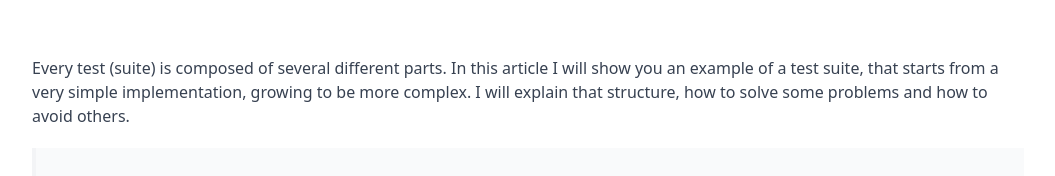
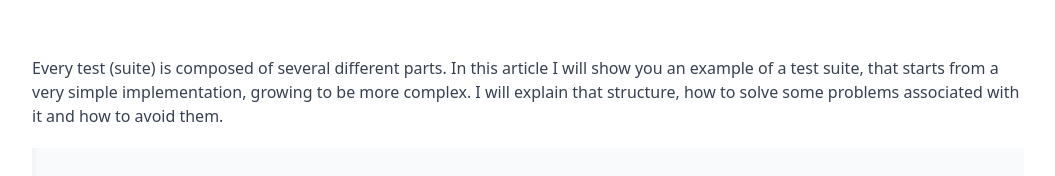
Before and after one commit to smolak/howtotest, a Next.js app: page /structure-of-a-test-suite in a window 1280 px wide. Shown: the part 144-320 px from the top of the page, without its empty margins (112-1167 px from the left). Built offline with nearby package versions, Linux system fonts and the light colour scheme.

Commit message:
Better introduction

```diff
--- a/pages/structure-of-a-test-suite.js
+++ b/pages/structure-of-a-test-suite.js
@@ -17,7 +17,7 @@ export default function ImplementationDetailInTestsDescription() {
           <p>
             Every test (suite) is composed of several different parts. In this article I will show you an example of a
             test suite, that starts from a very simple implementation, growing to be more complex. I will explain that
-            structure, how to solve some problems and how to avoid others.
+            structure, how to solve some problems associated with it and how to avoid them.
           </p>
           <section>
             <aside>
```
